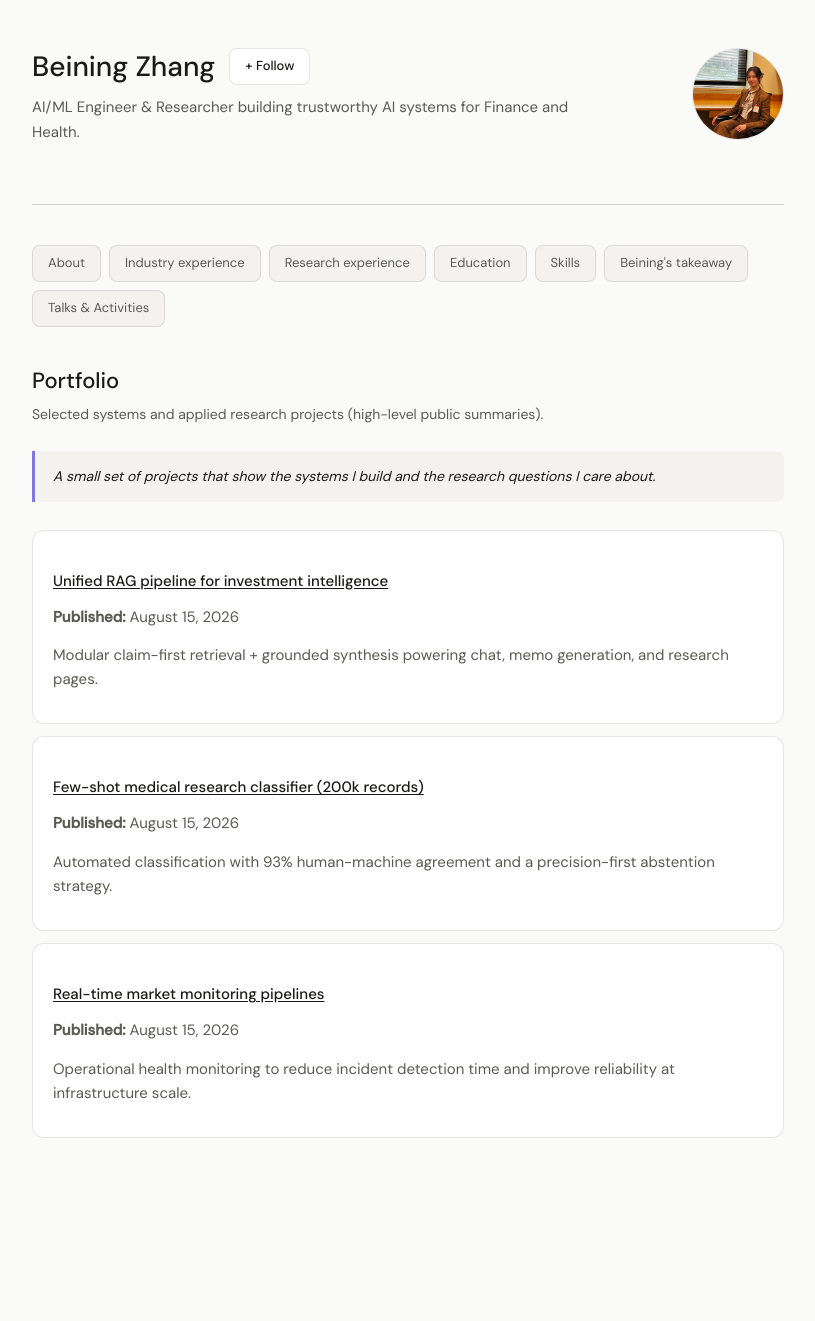
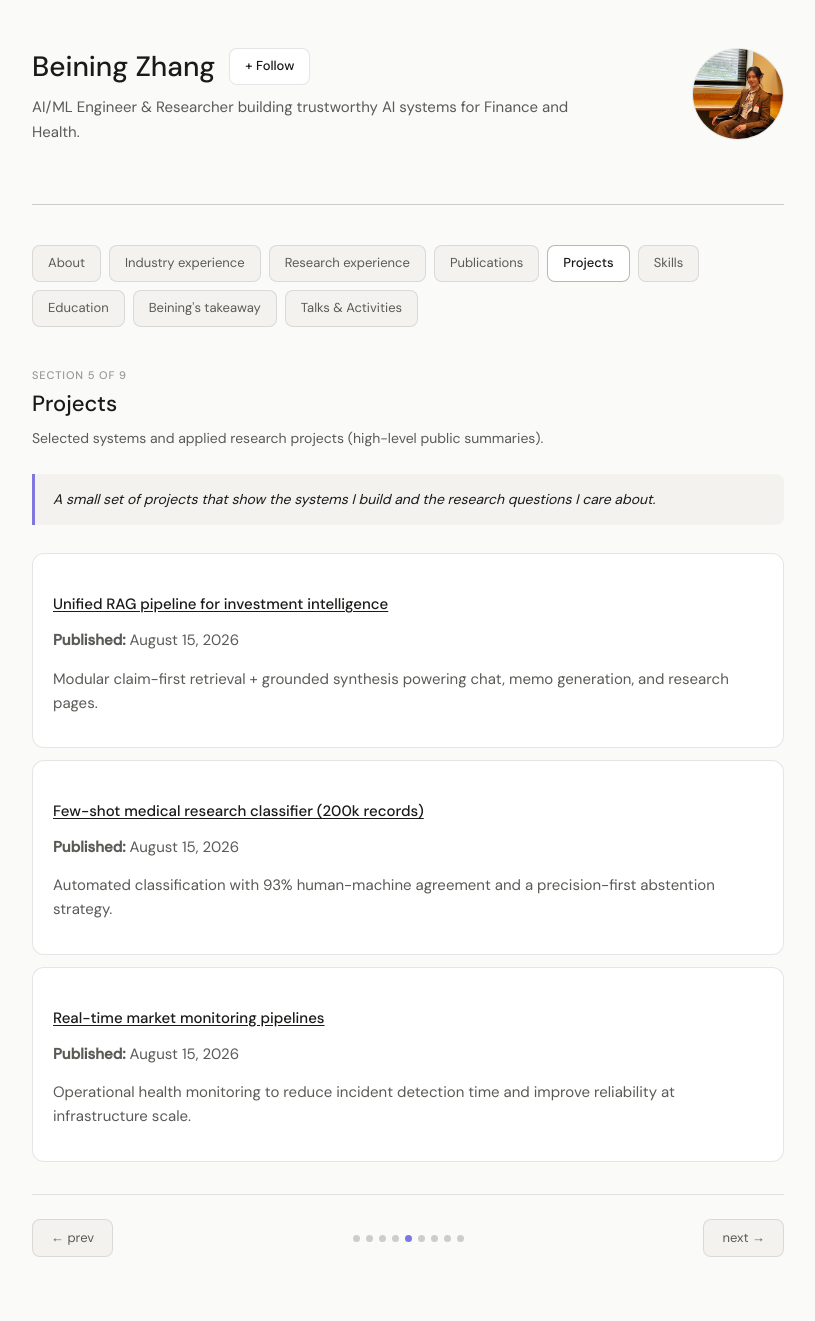
Before and after one commit to BeiningZhang/beiningzhang.github.io, a Jekyll site: the page built from _pages/portfolio.html, in a window 1280 px wide. Shown: the whole page, without its empty margins (232-1047 px from the left). Built offline with Jekyll 4.4.1, drawn with Linux system fonts in a browser that asks for light colours; some web fonts are replaced; before the commit the page ends 1214 px from its top, so only the background shows below that.

Commit message:
Add projects and publications tab

```diff
--- a/_data/navigation.yml
+++ b/_data/navigation.yml
@@ -17,11 +17,17 @@ main:
   - title: "Research experience"
     url: /research-experience/
 
-  - title: "Education"
-    url: /education/
+  - title: "Publications"
+    url: /publications/
+
+  - title: "Projects"
+    url: /portfolio/
 
   - title: "Skills"
     url: /skills/
+
+  - title: "Education"
+    url: /education/
 
   - title: "Beining's takeaway"
     url: /takeaways/
@@ -35,9 +41,6 @@ main:
   # - title: "Teaching"
   #   url: /teaching/
 
-  # - title: "Portfolio"
-  #   url: /portfolio/
-
   # - title: "Blog Posts"
   #   url: /year-archive/
 
--- a/_pages/portfolio.html
+++ b/_pages/portfolio.html
@@ -1,6 +1,6 @@
 ---
 layout: archive
-title: "Portfolio"
+title: "Projects"
 permalink: /portfolio/
 author_profile: false
 header:
```
